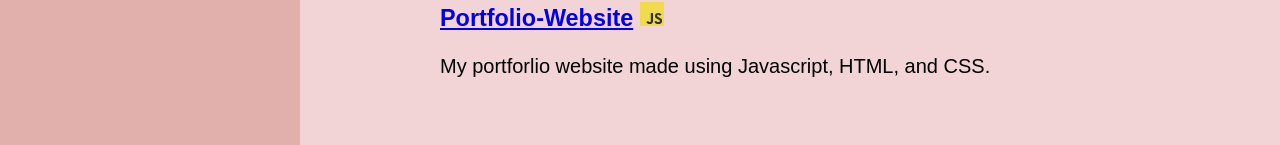
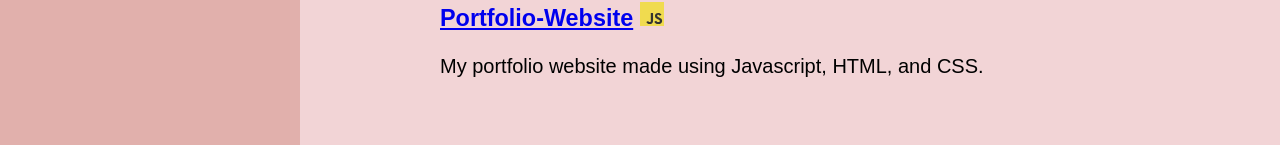
Before and after one commit to jcastr60/Portfolio-Website, a plain HTML site: page index.html in a window 1280 px wide. Shown: the part 373-518 px from the top of the page. Drawn offline with Linux system fonts and the light colour scheme.

Commit message:
Update index.html-fixed misspelled word

```diff
--- a/index.html
+++ b/index.html
@@ -31,7 +31,7 @@
             <h3 class="projects-on-git">
                 <a href = "https://github.com/jcastr60/Portfolio-Website">Portfolio-Website</a> <img src = "./assets/javascript.svg" alt="Javascript"/>
             </h3>
-            <p>My portforlio website made using Javascript, HTML, and CSS.</p>
+            <p>My portfolio website made using Javascript, HTML, and CSS.</p>
         </selection>
 
     </main>
```
